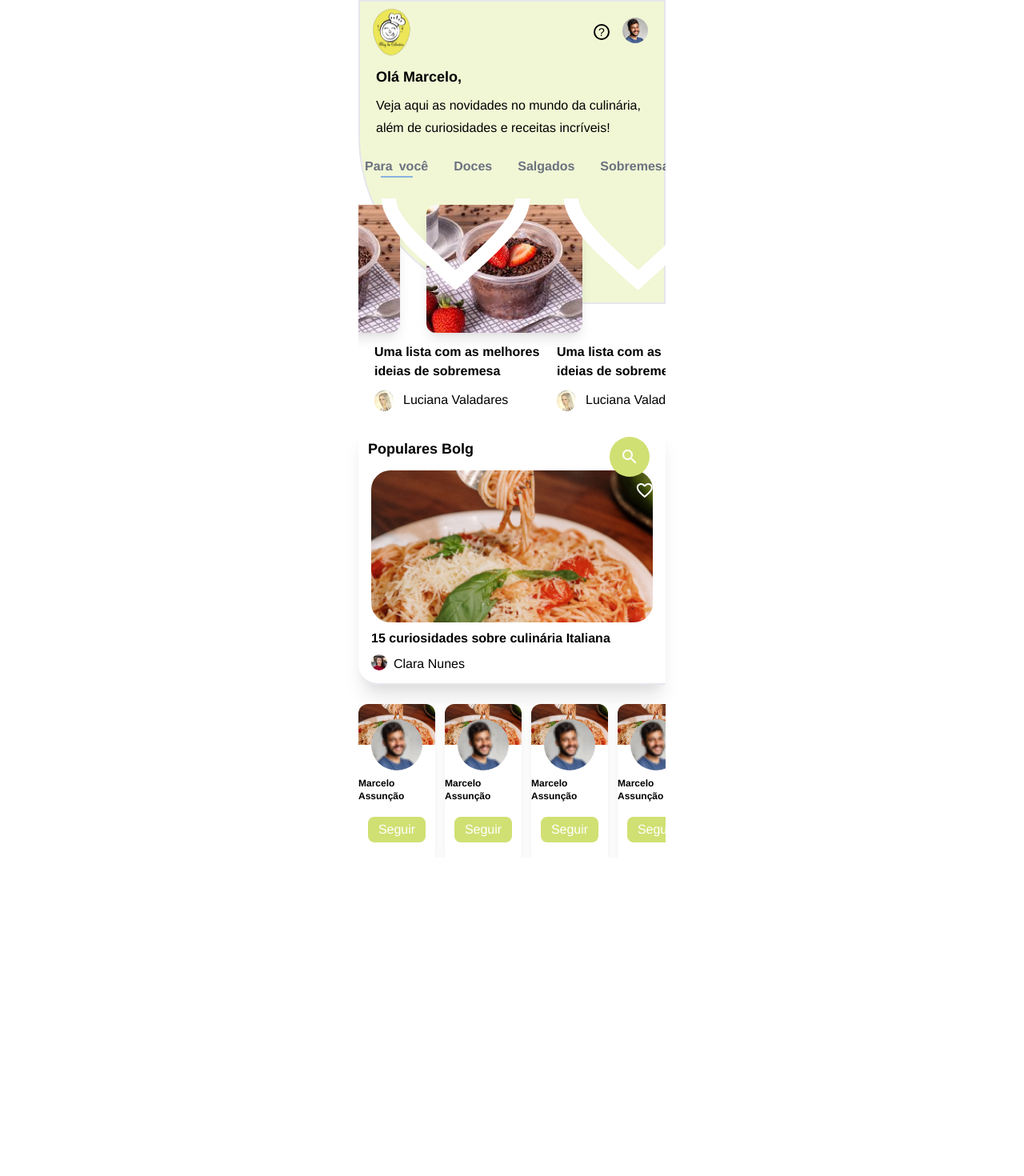
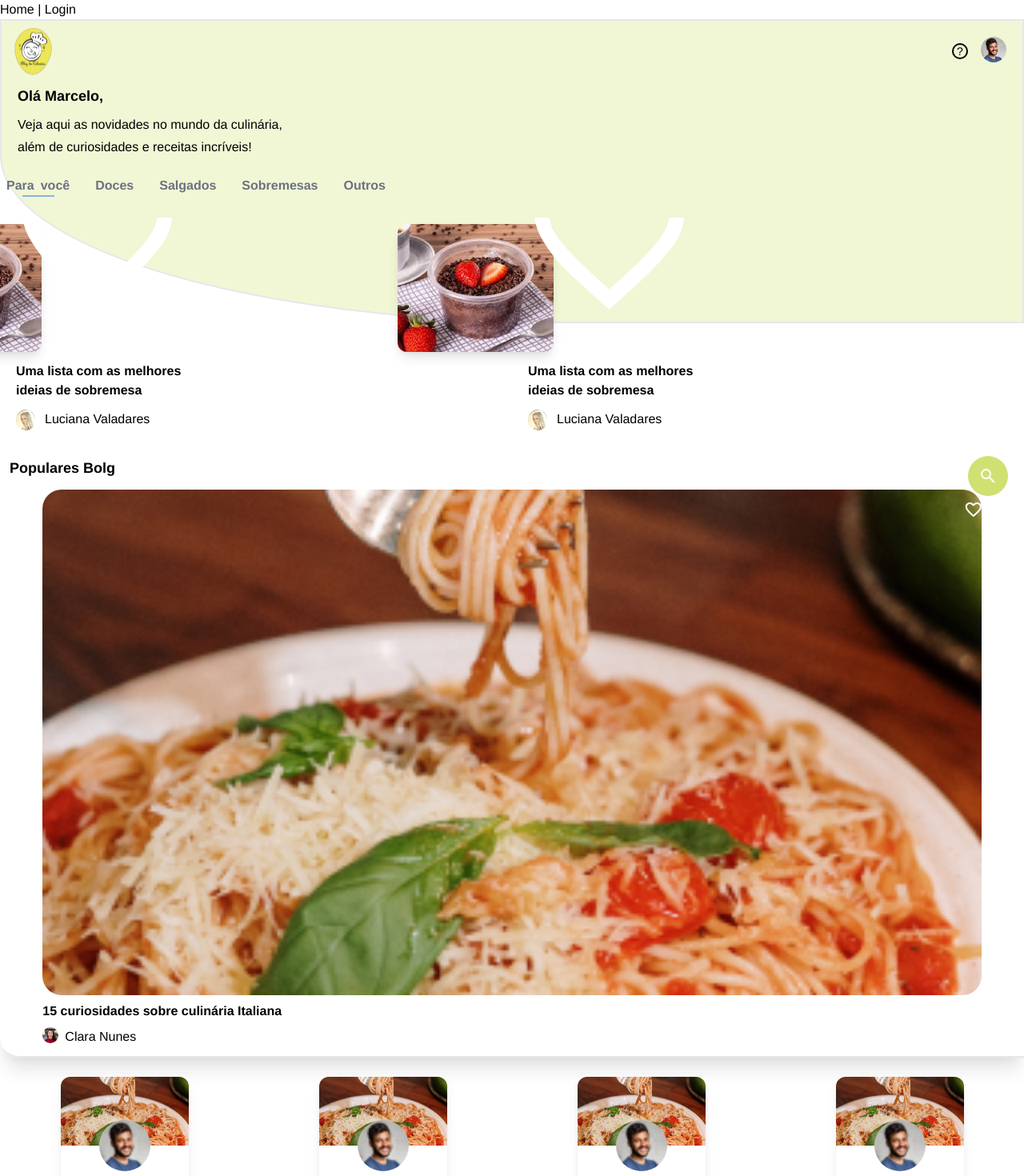
Before and after one commit to Jwfelipee/blog-food, a Vue app: page / in a window 1280 px wide. Shown: the top 1470 px of the page at 80% size. Before the commit the page ends 1072 px from the top, so only its background shows below. Built offline with nearby package versions, Linux system fonts and the light colour scheme.

Commit message:
add routes to project

```diff
--- a/package.json
+++ b/package.json
@@ -9,11 +9,13 @@
   },
   "dependencies": {
     "@tailwindcss/postcss7-compat": "^2.2.17",
+    "@types/vue-router": "^2.0.0",
     "autoprefixer": "^9",
     "postcss": "^7",
     "register-service-worker": "^1.7.1",
     "tailwindcss": "npm:@tailwindcss/postcss7-compat@^2.2.17",
-    "vue": "^3.2.25"
+    "vue": "^3.2.25",
+    "vue-router": "^4.0.12"
   },
   "devDependencies": {
     "@types/node": "^17.0.5",
--- a/src/App.vue
+++ b/src/App.vue
@@ -1,29 +1,14 @@
 <template>
-  <div class="container sm:max-w-sm mx-auto">
-    <Home />
-    <div class="flex pt-2 justify-start overflow-x-auto">
-      <CardPost />
-      <CardPost />
-    </div>
-
-    <PopularBlog />
-    <div class="flex justify-start gap-3 overflow-x-auto">
-      <People />
-      <People />
-      <People />
-      <People />
-    </div>
+  <div id="nav">
+    <router-link to="/">Home</router-link> |
+    <router-link to="/login">Login</router-link>
   </div>
+  <router-view></router-view>
 </template>
 
 <script setup>
-// This starter template is using Vue 3 <script setup> SFCs
-// Check out https://v3.vuejs.org/api/sfc-script-setup.html#sfc-script-setup
-import Home from "./components/Home.vue";
-import CardPost from "./components/CardPost.vue";
-import People from "./components/People.vue";
-import ButtonCircle from "./components/ButtonCircle.vue";
-import PopularBlog from "./components/PopularBlog.vue";
+import routes from './router'
+const data = routes
 </script>
 
 <style>
--- /dev/null
+++ b/src/router/index.ts
@@ -0,0 +1,23 @@
+import { createRouter, createWebHistory } from "vue-router";
+import Home from "../views/Home.vue";
+import Login from "../views/Login.vue";
+
+const routes = [
+  {
+    path: "/",
+    name: "Home",
+    component: Home,
+  },
+  {
+    path: "/login",
+    name: "Login",
+    component: Login,
+  },
+];
+
+const router = createRouter({
+  history: createWebHistory(),
+  routes,
+});
+
+export default router;
--- /dev/null
+++ b/src/views/Home.vue
@@ -0,0 +1,31 @@
+<template>
+  <div class="container mx-auto">
+    <Nav />
+    <div class="flex pt-2 justify-start overflow-x-auto">
+      <CardPost />
+      <CardPost />
+    </div>
+
+    <PopularBlog />
+    <div class="flex justify-start gap-3 overflow-x-auto">
+      <People />
+      <People />
+      <People />
+      <People />
+    </div>
+  </div>
+</template>
+
+<script setup>
+// This starter template is using Vue 3 <script setup> SFCs
+// Check out https://v3.vuejs.org/api/sfc-script-setup.html#sfc-script-setup
+import Nav from "../components/Nav.vue";
+import CardPost from "../components/CardPost.vue";
+import People from "../components/People.vue";
+import ButtonCircle from "../components/ButtonCircle.vue";
+import PopularBlog from "../components/PopularBlog.vue";
+</script>
+
+<style>
+
+</style>
--- /dev/null
+++ b/src/views/Login.vue
@@ -0,0 +1,7 @@
+<template>
+  <div>Login</div>
+</template>
+
+<script setup>
+
+</script>
```
Also changed, not shown: src/main.ts (+9 -6 lines), src/components/Nav.vue (renamed from src/components/Home.vue), 1 other file (tests, documents, lock files or other folders).
